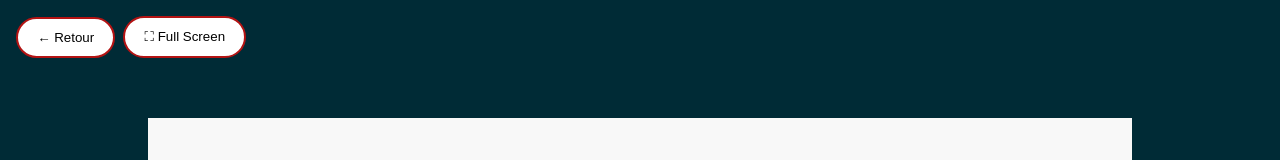
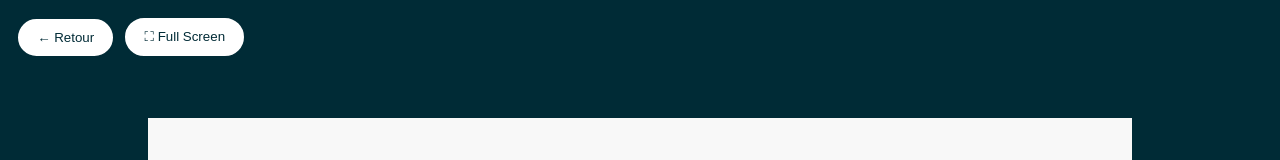
Before and after one commit to I-Am-Not-Good-At-This/Portfolio, a website: page portfolio-website/entreprise.html in a window 1280 px wide. Shown: the top 160 px of the page. Drawn offline with Linux system fonts and the light colour scheme.

Commit message:
adjusted colors of buttons entreprise presentation

```diff
--- a/portfolio-website/entreprise.html
+++ b/portfolio-website/entreprise.html
@@ -13,9 +13,9 @@
 <body>
     <div class="nav-wrapper">
         <button class="return-link" onclick="handleReturn();"
-            style="--local-color-bg: white;--local-color-font: black;--local-color-border: rgb(179, 19, 19);">← Retour</button>
+            style="--local-color-bg: white;--local-color-font: #002b36;--local-color-border: #002b36;">← Retour</button>
         <button class="fs-button" onclick="fullscreen_toggle();"
-            style="--local-color-bg: white;--local-color-font: black;--local-color-border: rgb(179, 19, 19);">&#x26F6; Full Screen</button>
+            style="--local-color-bg: white;--local-color-font: #002b36;--local-color-border: #002b36;">&#x26F6; Full Screen</button>
     </div>
 
     <div class="reveal">
```
